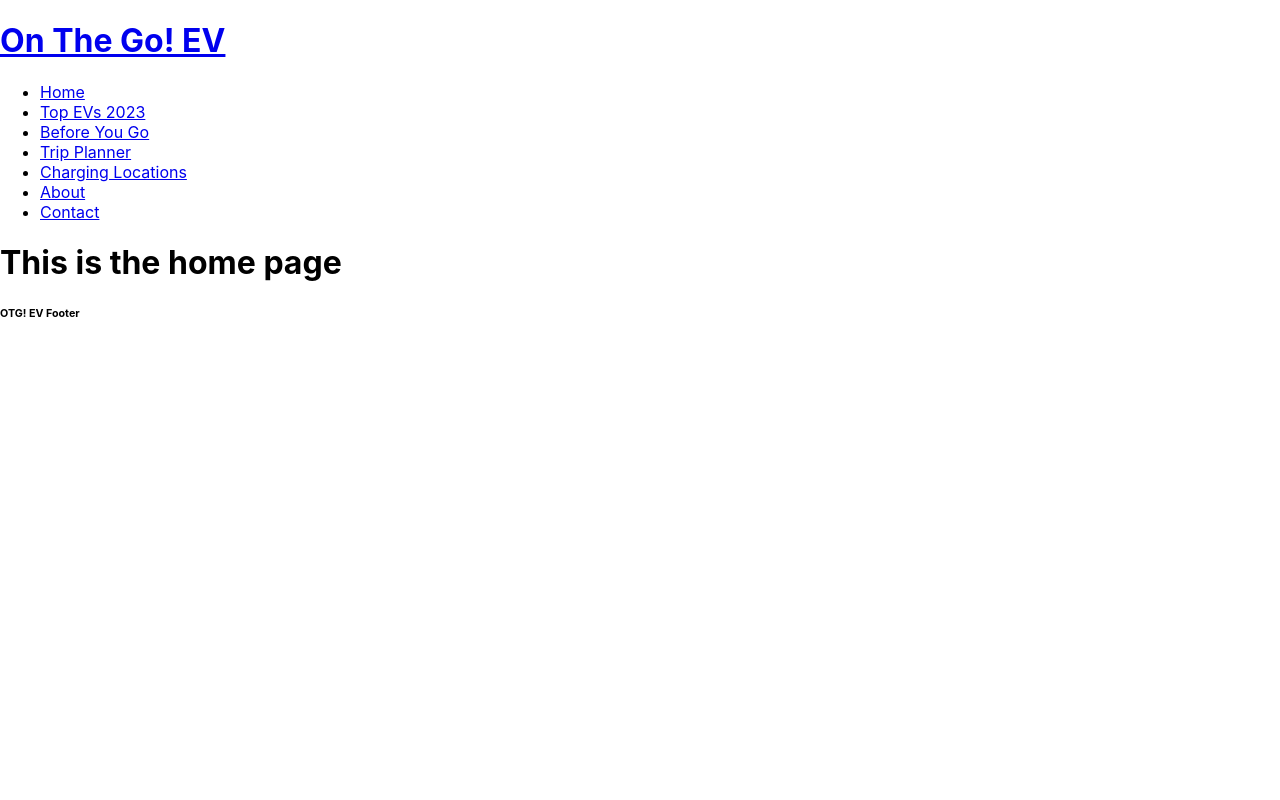
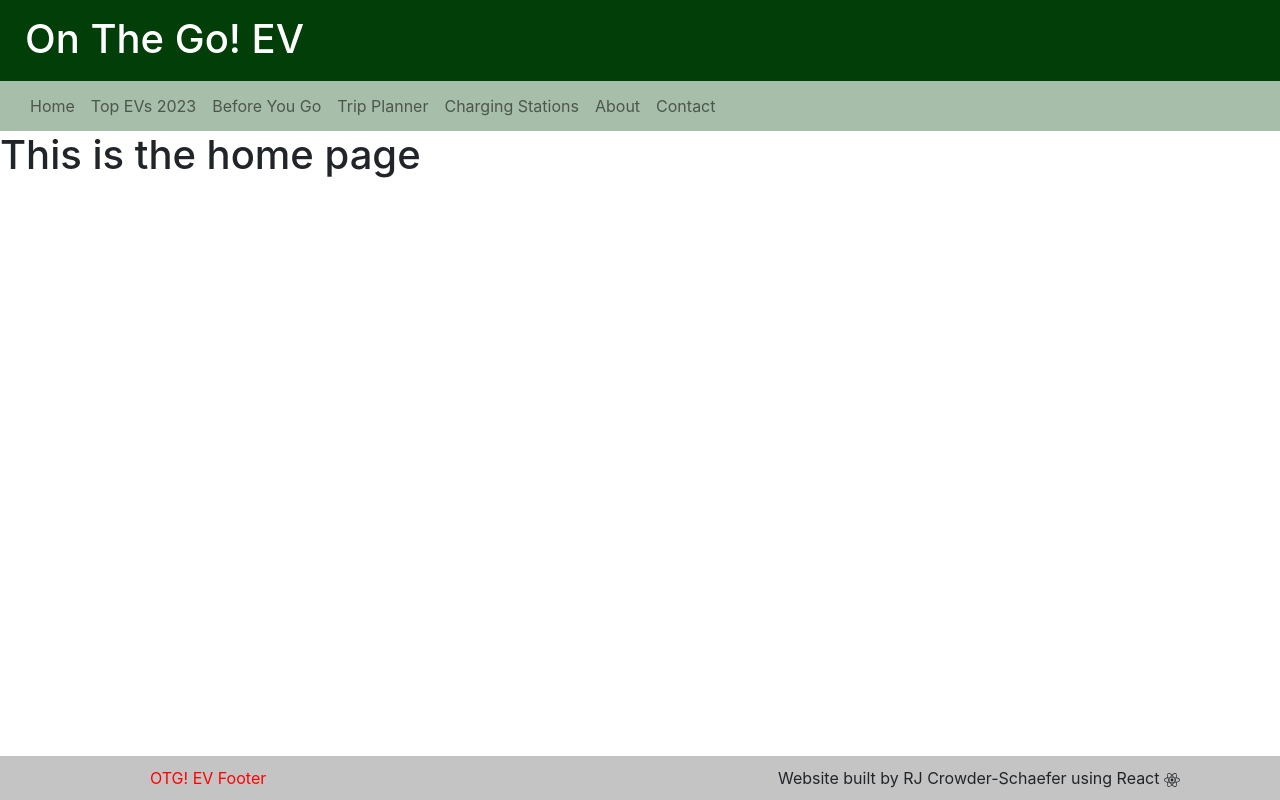
Before and after one commit to rjcrowderschaefer/onthegoev-frontend, a React (Create React App) app: page / in a window 1280 px wide. Built offline with nearby package versions, Linux system fonts and the light colour scheme.

Commit message:
Formatted css for header and footer components

```diff
--- a/package.json
+++ b/package.json
@@ -6,8 +6,10 @@
     "@testing-library/jest-dom": "^5.16.5",
     "@testing-library/react": "^13.4.0",
     "@testing-library/user-event": "^13.5.0",
+    "bootstrap": "^5.2.3",
     "react": "^18.2.0",
     "react-dom": "^18.2.0",
+    "react-icons": "^4.8.0",
     "react-router-dom": "^6.11.1",
     "react-scripts": "5.0.1",
     "web-vitals": "^2.1.4"
--- a/public/index.html
+++ b/public/index.html
@@ -24,20 +24,11 @@
       work correctly both with client-side routing and a non-root public URL.
       Learn how to configure a non-root public URL by running `npm run build`.
     -->
-    <title>React App</title>
+    <title>OTG! EV</title>
   </head>
   <body>
     <noscript>You need to enable JavaScript to run this app.</noscript>
     <div id="root"></div>
-    <!--
-      This HTML file is a template.
-      If you open it directly in the browser, you will see an empty page.
 
-      You can add webfonts, meta tags, or analytics to this file.
-      The build step will place the bundled scripts into the <body> tag.
-
-      To begin the development, run `npm start` or `yarn start`.
-      To create a production bundle, use `npm run build` or `yarn build`.
-    -->
   </body>
 </html>
--- a/src/App.css
+++ b/src/App.css
@@ -37,7 +37,53 @@
   }
 }
 
+.header {
+  color: white;
+  background-color: #013e08;
+  padding: 15px 25px 10px;
+}
+
+.navbar {
+  background-color: #a7beaa;
+  color: black;
+  padding: 5px 10px 5px;
+}
+
 .trip-image {
   width: 500px;
   height: auto;
 }
+
+.footer {
+  position: fixed;
+  display: flex;
+  flex-direction: row;
+  justify-content: space-between;
+  left: 0;
+  bottom: 0;
+  width: 100%;
+  background-color: #c4c4c4;
+  padding: 10px 0px 10px 150px;
+
+}
+
+.footer-logo {
+  color: red;
+}
+
+.footer-info {
+  padding: 0 100px 0 0;
+
+}
+
+/* #navigation li a {
+  color: red;
+}
+
+#navigation li a:hover {
+  color: green;
+}
+
+#navigation li a:active {
+  color: white;
+} */
--- a/src/App.js
+++ b/src/App.js
@@ -22,44 +22,14 @@ import { Route, Routes } from 'react-router-dom';
 // import './App.css';
 
 function App() {
-  // const [carInfo, setCarInfo] = useState([]);
-  // // const [tripInfo, setTripInfo] = useState([]);
-
-  // useEffect(() => {
-  //   const fetchCars = async () => {
-  //     try {
-  //       const data = await carsLoader();
-  //       setCarInfo(data);
-  //     } catch(err) {
-  //       console.log(err);
-  //     }
-  //   }
-  //   fetchCars();
-  // }, []);
-
-  // useEffect(() => {
-  //   const fetchTrips = async () = {
-  //     try {
-  //       const data = await tripLoader();
-  //       setTripInfo(data);
-  //     } catch(err) {
-  //       console.log(err);
-  //     }
-  //   }
-  //   fetchTrips();
-  // }, []);
-
-  // if (!carInfo) {
-  //   return(<h1>Loading...</h1>)
-  // }
 
   return (
     <>
-      <header>
+      {/* <header>
         <h1>
           <a href="/">On The Go! EV</a>
         </h1>
-      </header>
+      </header> */}
       <main>
         <Header />
         <Routes>
--- a/src/components/Footer.js
+++ b/src/components/Footer.js
@@ -1,10 +1,13 @@
+import { FaReact } from 'react-icons/fa';
+
 function Footer(props) {
     return (
         <>
             <div className="footer">
-                <h6 className="footer-text">OTG! EV Footer</h6>
+                    <div className="footer-logo">OTG! EV Footer</div>
+                    <div className="footer-info">Website built by RJ Crowder-Schaefer using React <FaReact /></div>
+            </div>
 
-            </div>
         </>
     )
 }
--- a/src/components/Header.js
+++ b/src/components/Header.js
@@ -1,14 +1,23 @@
-function Header(props) {
+import { NavLink } from "react-router-dom";
+
+function Header() {
     return (
         <>
         <header>
-            <nav>
-                <ul className="nav">
-                    <li className="nav-item">
-                        <a className="nav-link active" href="/">Home</a>
+            <div className="header">
+              <h1>On The Go! EV</h1>
+            </div>
+
+            <nav className="navbar navbar-expand-lg bg-body-tertiary">
+                <div className="container-fluid">
+
+                    <div className="collapse navbar-collapse">
+                        <ul className="navbar-nav" id="navigation">
+                            <li className="nav-item active">
+                                <a className="nav-link" aria-current="page" href="/">Home</a>
                             </li>
                             <li className="nav-item">
-                        <a className="nav-link" href="/top-evs-2023">Top EVs 2023</a>
+                                <a className="nav-link"  href="/top-evs-2023">Top EVs 2023</a>
                             </li>
                             <li className="nav-item">
                                 <a className="nav-link" href="/before-you-go">Before You Go</a>
@@ -17,7 +26,7 @@ function Header(props) {
                                 <a className="nav-link" href="/trip-planner">Trip Planner</a>
                             </li>
                             <li className="nav-item">
-                        <a className="nav-link" href="/charging-locations">Charging Locations</a>
+                                <a className="nav-link" href="/charging-locations">Charging Stations</a>
                             </li>
                             <li className="nav-item">
                                 <a className="nav-link" href="/about">About</a>
@@ -26,7 +35,31 @@ function Header(props) {
                                 <a className="nav-link" href="/contact">Contact</a>
                             </li>
                         </ul>
+                    </div>
+                </div>
             </nav>
+
+            {/* <div>
+                <ul className="2">
+                    <li>
+                        <NavLink to="/">Home</NavLink>
+                    </li>
+                    <li><NavLink to="/top-evs-2023">Top EVs 2023</NavLink>
+                    </li>
+                    <li><NavLink to="/before-you-go">Before You Go</NavLink>
+                    </li>
+                    <li><NavLink to="/trip-planner" activeStyle={{ color: 'red' }}>Trip Planner</NavLink>
+                    </li>
+                    <li><NavLink activeStyle={{ color: 'red' }} to="/charging-locations">Charging Stations</NavLink>
+                    </li>
+                    <li><NavLink to="/about">About</NavLink>
+                    </li>
+                    <li><NavLink to="/contact">Contact</NavLink>
+                    </li>
+                </ul>
+            </div>  */}
+
+
         </header>
         </>
     );
--- a/src/index.js
+++ b/src/index.js
@@ -1,5 +1,6 @@
 import React from 'react';
 import ReactDOM from 'react-dom/client';
+import 'bootstrap/dist/css/bootstrap.css';
 import './index.css';
 import { BrowserRouter as Router } from 'react-router-dom';
 import App from './App';
--- a/src/pages/Home.js
+++ b/src/pages/Home.js
@@ -1,7 +1,9 @@
 function Home() {
     return (
         <>
+            <body className="home">
             <h1> This is the home page</h1>
+            </body>
         </>
     )
 }
```
Also changed, not shown: 1 other file (tests, documents, lock files or other folders). Lines whose indentation alone changed are shown as unchanged.
